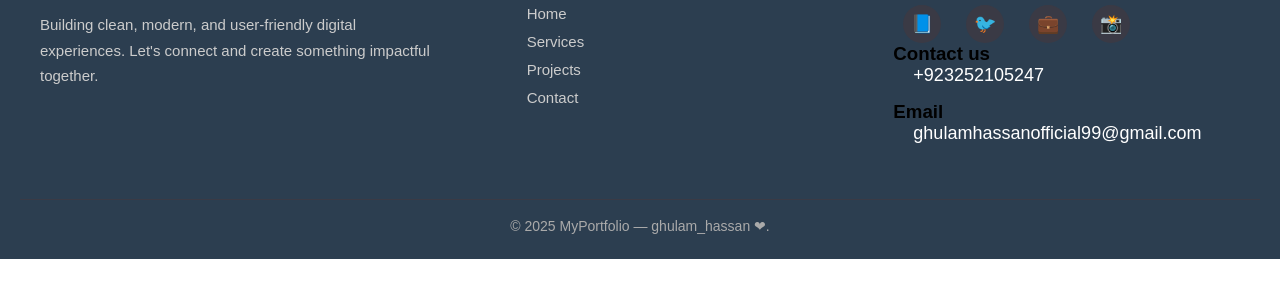
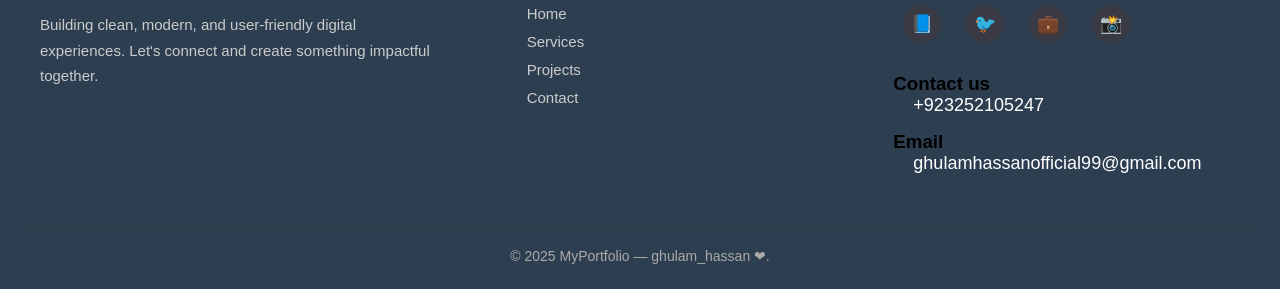
Before and after one commit to ghulamhassan99/my_portfolio, a plain HTML site: page index.html in a window 1280 px wide. Shown: the part 1176-1465 px from the top of the page. Before the commit the page ends 1435 px from the top, so only its background shows below. Drawn offline with Linux system fonts and the light colour scheme.

Commit message:
my_portfolio website

```diff
--- a/index.html
+++ b/index.html
@@ -4,7 +4,7 @@
 <head>
   <meta charset="UTF-8">
   <meta name="viewport" content="width=device-width, initial-scale=1.0">
-  <title>Responsive Navbar</title>
+  <title>My_portfolio</title>
   <!-- Font Awesome CDN -->
   <link rel="stylesheet" href="https://cdnjs.cloudflare.com/ajax/libs/font-awesome/6.5.0/css/all.min.css">
   <link rel="stylesheet" href="style.css">
@@ -179,7 +179,7 @@
           <a href="#" title="LinkedIn">💼</a>
           <a href="#" title="Instagram">📸</a>
         </div>
-        <div>
+        <div style="margin-top: 30px;">
           <h3>Contact us</h3>
           <h4><a style="color: #fff; text-decoration: none; padding-left: 20px; font-weight: 400; " href="https://wa.me/YourNumber
 ">+923252105247</a></h4>
```
